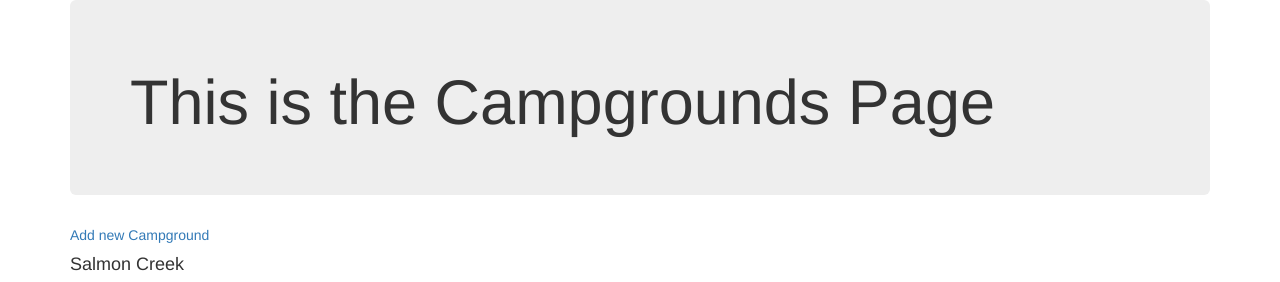
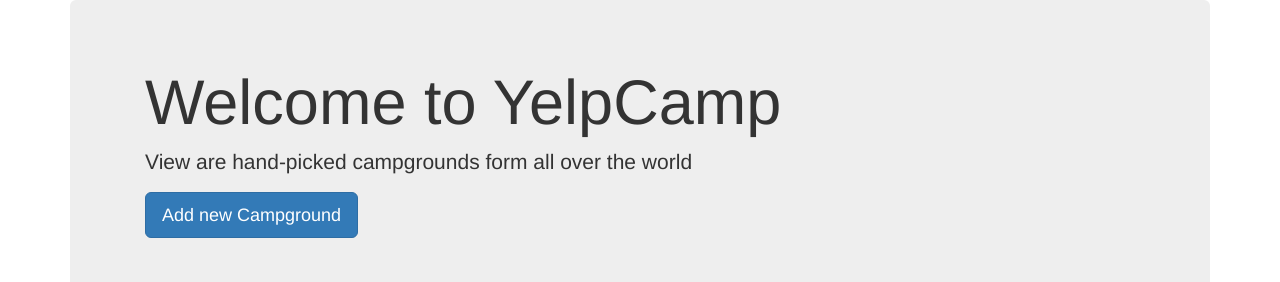
Before and after one commit to sjondegast/yelpcamp-clone, a Node server app: page /campgrounds in a window 1280 px wide. Shown: the top 282 px of the page. Run offline with Node 20, Linux system fonts and the light colour scheme.

Commit message:
added styling to the btn and everything inside the jumbotron inside a nother container class for some extra spacing for smaller screens

```diff
--- a/views/campgrounds.ejs
+++ b/views/campgrounds.ejs
@@ -1,10 +1,16 @@
 <% include partials/header %>
 <div class="container">
     <header class="jumbotron">
-        <h1>This is the Campgrounds Page</h1>
+        <div class="container">
+            <h1>Welcome to YelpCamp</h1>
+            <p>View are hand-picked campgrounds form all over the world</p>
+            <p>
+                <a class="btn btn-primary btn-lg" href="/campgrounds/new">Add new Campground</a>
+            </p>
+        </div>
     </header>
 
-    <a href="/campgrounds/new">Add new Campground</a>
+
 
     <% campgrounds.forEach(function(campground){ %>
         <div>
```
